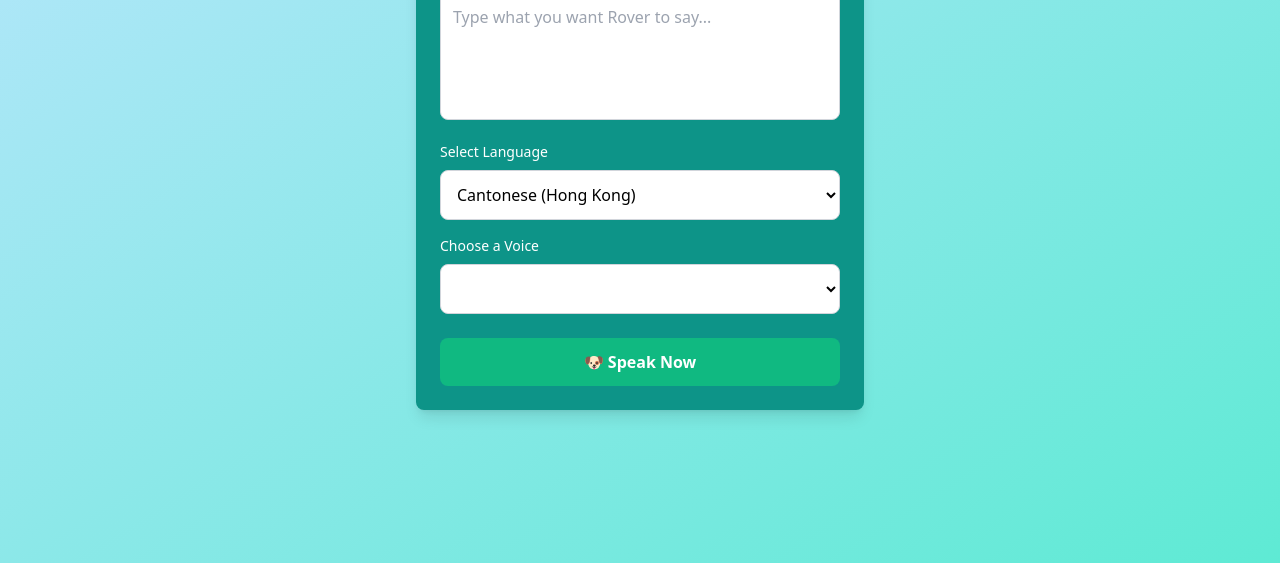
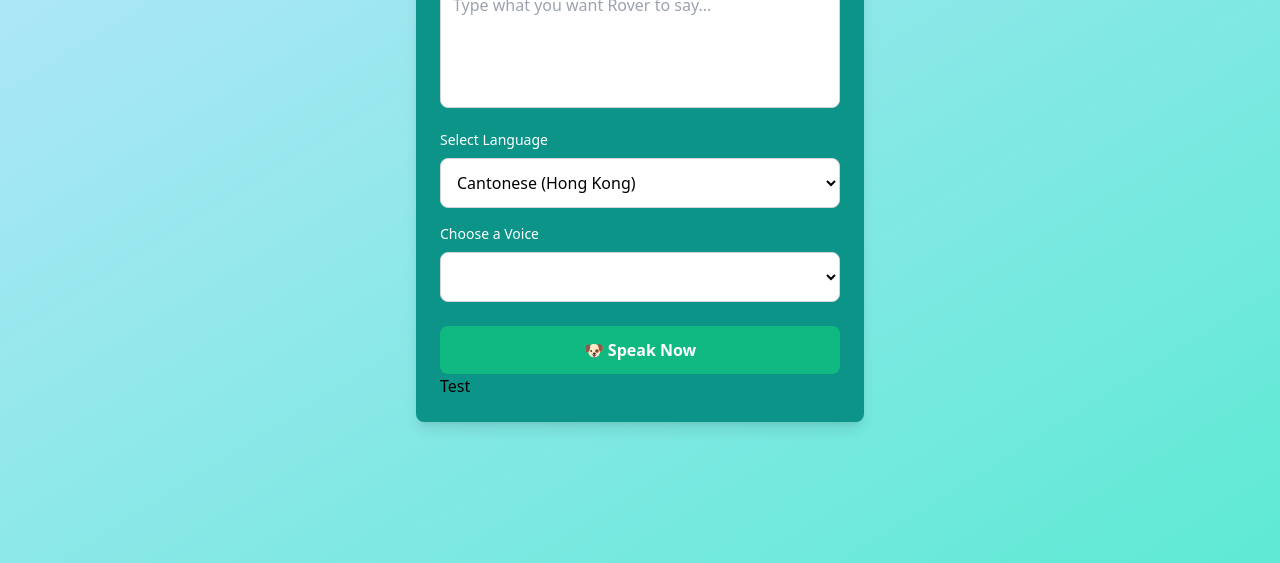
Before and after one commit to harvir619/tts-translate, a website: page public/index.html in a window 1280 px wide. Shown: the part 237-800 px from the top of the page. Drawn offline with nearby package versions, Linux system fonts and the light colour scheme.

Commit message:
Update index.html

```diff
--- a/public/index.html
+++ b/public/index.html
@@ -47,8 +47,15 @@
       class="mt-6 w-full bg-emerald-500 hover:bg-emerald-700 text-white font-bold py-3 rounded-lg focus:outline-none focus:ring-2 focus:ring-white transition duration-300">
       🐶 Speak Now
     </button>
+    <button id="testbtn" type="button" onclick="test()">
+      Test
+    </button>
   </div>
-
+  <script>
+    function test() {
+      alert('test');
+    }
+  </script>
   <script src="script.js"></script>
 </body>
 
```
